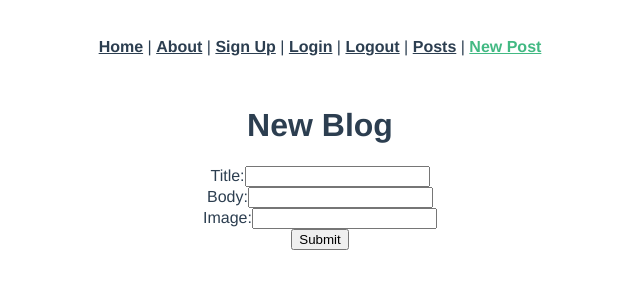
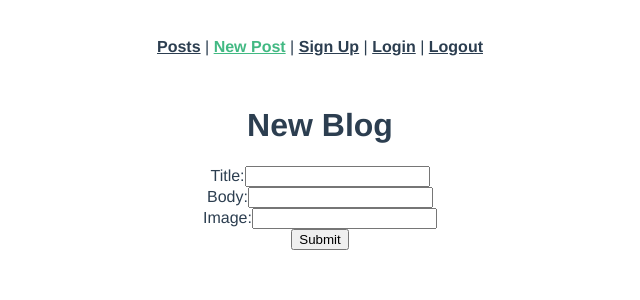
Before and after one commit to leonshimizu/blog-frontend-app, a Vue app: page /posts/new in a window 1280 px wide. Shown: the top 300 px of the page, without its empty margins (320-960 px from the left). Built offline with nearby package versions, Linux system fonts and the light colour scheme.

Commit message:
posts show page

```diff
--- a/src/App.vue
+++ b/src/App.vue
@@ -1,13 +1,13 @@
 <template>
   <div id="app">
     <div id="nav">
-      <router-link to="/">Home</router-link> |
-      <router-link to="/about">About</router-link> |
+      <!-- <router-link to="/">Home</router-link> | -->
+      <!-- <router-link to="/about">About</router-link> | -->
+      <router-link to="/posts">Posts</router-link> |
+      <router-link to="/posts/new">New Post</router-link> |
       <router-link to="/signup">Sign Up</router-link> |
       <router-link to="/login">Login</router-link> |
-      <router-link to="/logout">Logout</router-link> |
-      <router-link to="/posts">Posts</router-link> |
-      <router-link to="/posts/new">New Post</router-link>
+      <router-link to="/logout">Logout</router-link>
     </div>
     <router-view/>
   </div>
--- a/src/router/index.js
+++ b/src/router/index.js
@@ -62,7 +62,7 @@ const routes = [
     component: PostsIndex
   },
   {
-    path: '/posts/1',
+    path: '/posts/:id',
     name: 'posts/show',
     component: PostsShow
   }
--- a/src/views/PostsIndex.vue
+++ b/src/views/PostsIndex.vue
@@ -5,18 +5,21 @@
       <li v-for="post in posts">
         <p>ID: {{ post.id }}</p>
         <p>Title: {{ post.title }}</p>
-        <p><img v-bind:src="post.image"></p>
-        <button v-on:click="showModal(post)">Show More Info</button>
+        <!-- <a v-bind:href="`posts/${post.id}`"><img v-bind:src="post.image"></a> -->
+        <router-link v-bind:to="`posts/${post.id}`">
+          <img v-bind:src="post.image">
+        </router-link>
+        <!-- <button v-on:click="showModal(post)">Show More Info</button> -->
       </li>
     </ul>
-    <dialog id="show-modal">
+    <!-- <dialog id="show-modal">
       <form method="dialog">
         <p><b>Title:</b> {{ currentPost.title }}</p>
         <p><b>Body:</b> {{ currentPost.body }}</p>
         <p><b>Created:</b> {{ currentPost.created_at }}</p>
         <button>Close</button>
       </form>
-    </dialog>
+    </dialog> -->
   </div>
 </template>
 
@@ -45,11 +48,11 @@ import axios from 'axios';
             this.posts = response.data;
           })
       },
-      showModal: function(thePost) {
-        console.log("in the show modal");
-        document.querySelector("#show-modal").showModal()
-        this.currentPost = thePost;
-      }
+      // showModal: function(thePost) { // works but going to create a separate show page
+      //   console.log("in the show modal");
+      //   document.querySelector("#show-modal").showModal()
+      //   this.currentPost = thePost;
+      // }
     },
   };
 </script>
--- a/src/views/PostsShow.vue
+++ b/src/views/PostsShow.vue
@@ -2,6 +2,7 @@
   <div class="home">
     <h1>{{ message }}</h1>
     <hr>
+    <p><b>ID: </b>{{ post.id }}</p>
     <p><b>Title: </b>{{ post.title }}</p>
     <p><b>Body: </b>{{ post.body }}</p>
     <p><img v-bind:src="post.image"></p>
@@ -26,8 +27,9 @@ import axios from 'axios'
     methods: {
       showFunction: function() {
         console.log("in the show function");
+        // console.log(this.$route.params.id) // gets whatever the params are in the url
         axios
-          .get(`/posts/1`)
+          .get(`/posts/${this.$route.params.id}`)
           .then(response => {
             console.log(response.data);
             this.post = response.data;
```
